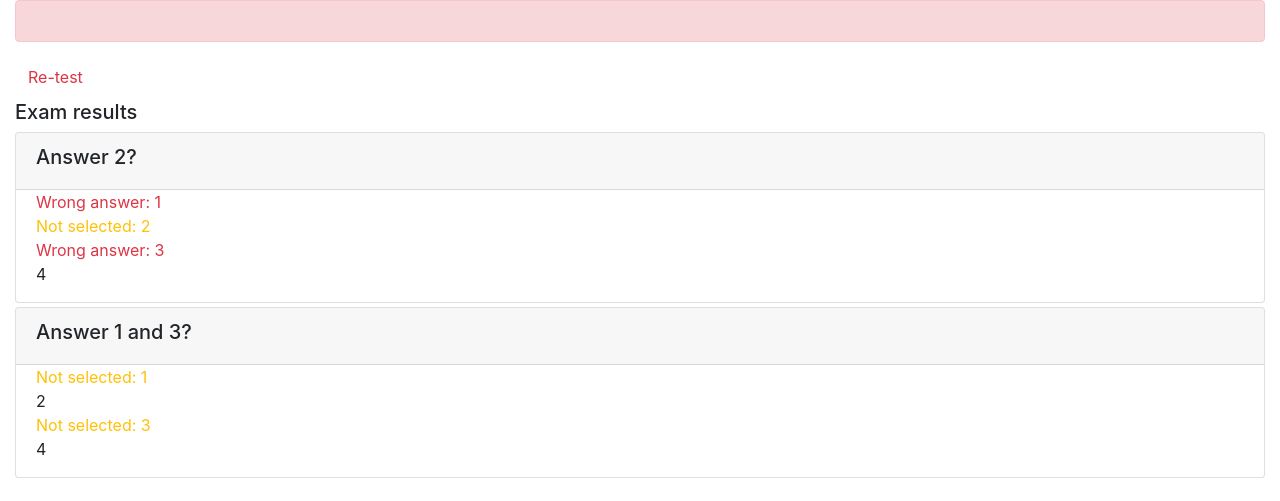
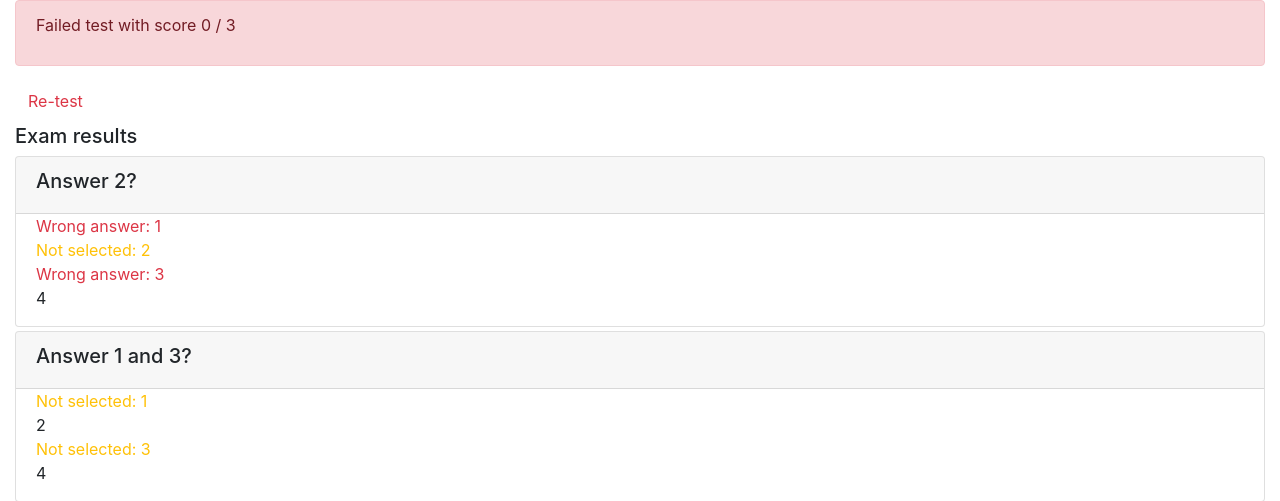
Before and after one commit to LTeemu/ibm-django-final, a Django app: page /onlinecourse/course/1/submission/1/result/ in a window 1280 px wide. Shown: the part 56-557 px from the top of the page. Run offline with Django 3.2, Linux system fonts and the light colour scheme; data comes from the database, SQL or seed files in the repository; both versions use the stored data as it was after the commit; some libraries are stand-ins or nearby versions.

Commit message:
Complete

```diff
--- a/onlinecourse/templates/onlinecourse/exam_result_bootstrap.html
+++ b/onlinecourse/templates/onlinecourse/exam_result_bootstrap.html
@@ -36,13 +36,13 @@
 </nav>
 
 <div class="container-fluid">
-    {% if grade > 80 %}
+    {% if gradePercentage > 80 %}
     <div class="alert alert-success">
-       <p>{{context.grade}}</p>
+       <p>Passed test with score {{grade}} / {{maxGrade}}</p>
     </div>
         {% else %}
         <div class="alert alert-danger">
-            <p>{{context.grade}}</p>
+            <p>Failed test with score {{grade}} / {{maxGrade}}</p>
         </div>
         <a class="btn btn-link text-danger" href="{% url 'onlinecourse:course_details' course.id %}">Re-test</a>
         {% endif %}
--- a/onlinecourse/views.py
+++ b/onlinecourse/views.py
@@ -151,7 +151,15 @@ def show_exam_result(request, course_id, submission_id):
     for choice in choices:
         if choice.is_correct:
             total_score += choice.question.grade
+    maxGrade = 0
+    for question in course.question_set.all():
+        for choice in question.choice_set.all():
+            if choice.is_correct:
+                maxGrade += question.grade
+
     context['course'] = course
     context['grade'] = total_score
     context['choices'] = choices
+    context['maxGrade'] = maxGrade
+    context['gradePercentage'] = total_score / maxGrade * 100
     return render(request, 'onlinecourse/exam_result_bootstrap.html', context)
```
Also changed, not shown: db.sqlite3.
